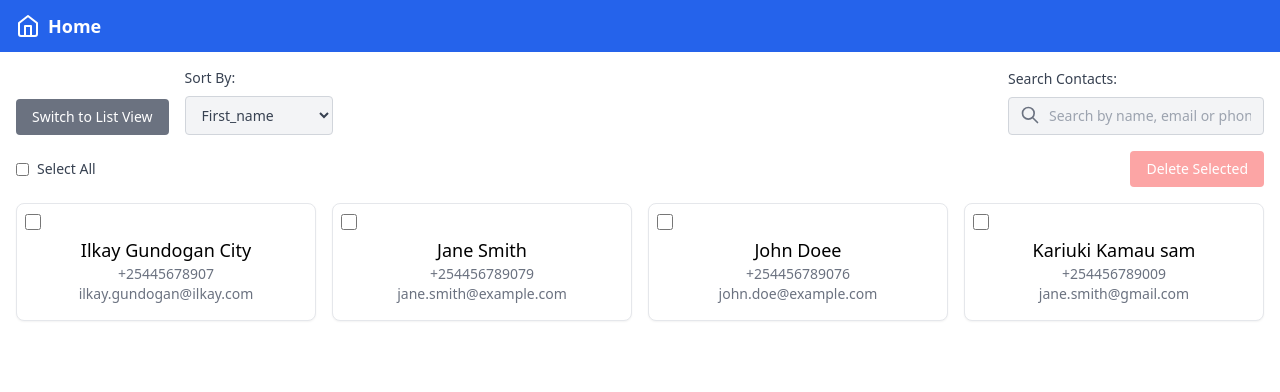
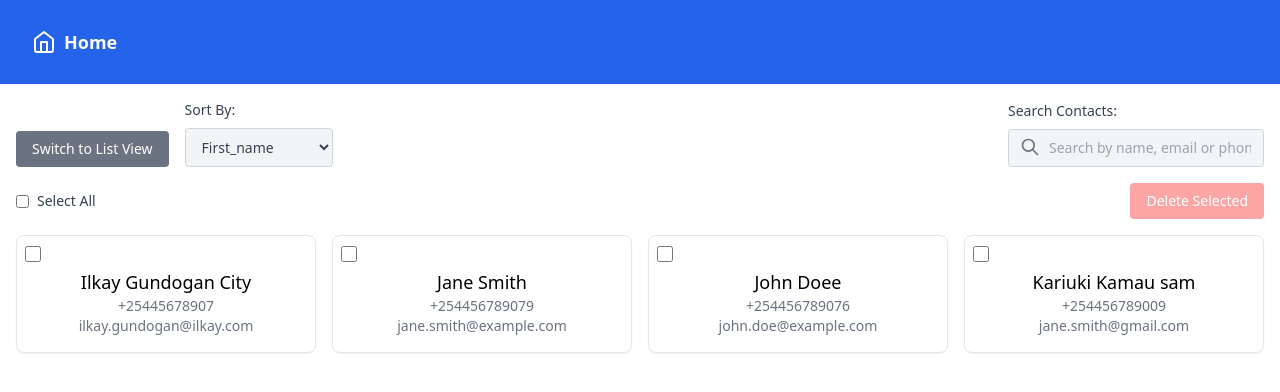
Before and after one commit to kipkemoibenard/phonebook-app, an Angular app: page /phonebook/contact-list in a window 1280 px wide. Shown: the top 392 px of the page. Built offline with nearby package versions, Linux system fonts and the light colour scheme; data requests are answered from the project's data file.

Commit message:
Fix modal and navbar responsiveness

```diff
--- a/src/app/app.component.html
+++ b/src/app/app.component.html
@@ -1,5 +1,5 @@
-<div class="bg-blue-600">
-    <div class="container mx-auto px-4 py-3 flex items-center justify-between">
+<div class="bg-blue-600 mx-auto p-4 min-w-[220px]">
+    <div class="mx-auto px-4 py-3 flex items-center justify-between">
         <div class="flex items-center space-x-2 text-white text-lg font-semibold">
             <svg class="w-6 h-6" xmlns="http://www.w3.org/2000/svg" fill="none" viewBox="0 0 24 24"
                 stroke="currentColor">
--- a/src/app/features/phonebook/components/contact-list/contact-list.component.html
+++ b/src/app/features/phonebook/components/contact-list/contact-list.component.html
@@ -11,16 +11,16 @@
 
                 <!-- Choose default view Popup Modal -->
                 <div *ngIf="showPopup"
-                  class="absolute z-50 bg-white p-4 rounded shadow-lg w-80 mt-2 border border-gray-300">
+                    class="absolute z-50 bg-white p-4 rounded shadow-lg w-full sm:w-80 mt-2 border border-gray-300 max-w-full sm:max-w-none left-0 right-0 sm:left-0 sm:translate-x-0">
                     <h2 class="text-lg font-semibold mb-4">Set Default View</h2>
                     <p class="text-sm mb-4">Choose your default view preference:</p>
-                  <div class="flex justify-between">
+                    <div class="flex flex-col sm:flex-row justify-between gap-2 sm:gap-4">
                         <button (click)="setDefaultView('grid')"
-                      class="bg-blue-500 text-white py-2 px-4 rounded hover:bg-blue-600">
+                            class="bg-blue-500 text-white py-2 px-4 rounded hover:bg-blue-600 w-full sm:w-auto">
                             Grid View
                         </button>
                         <button (click)="setDefaultView('list')"
-                      class="bg-blue-500 text-white py-2 px-4 rounded hover:bg-blue-600">
+                            class="bg-blue-500 text-white py-2 px-4 rounded hover:bg-blue-600 w-full sm:w-auto">
                             List View
                         </button>
                     </div>
```
Lines whose indentation alone changed are shown as unchanged.
